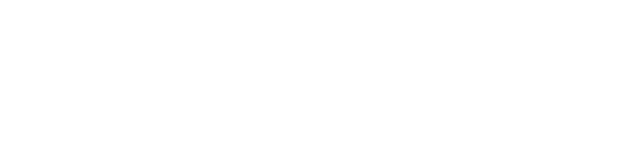
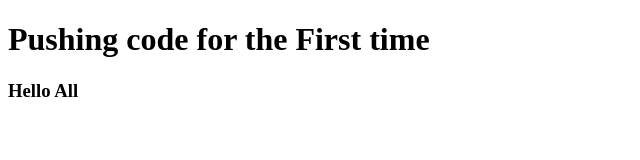
Before and after one commit to MuhammadImam007/my_first_repo, a plain HTML site: page index.html in a window 1280 px wide. Shown: the whole page, without its empty margins (0-640 px from the left). Drawn offline with Linux system fonts and the light colour scheme.

Commit message:
First push

```diff
--- a/index.html
+++ b/index.html
@@ -7,6 +7,7 @@
     <title>My fist repo</title>
 </head>
 <body>
-
+    <h1> Pushing code for the First time</h1>
+    <h3> Hello All</h3>
 </body>
 </html>
```
